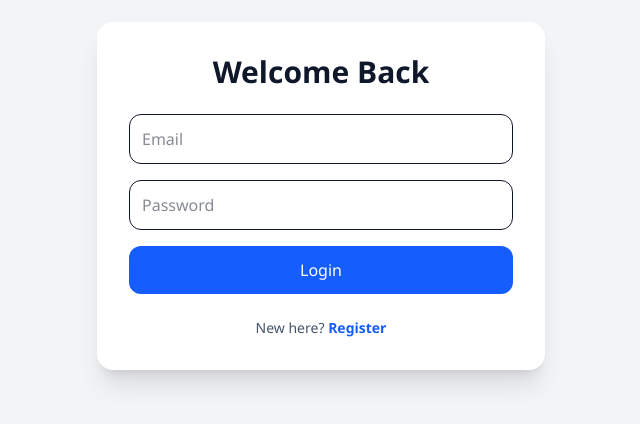
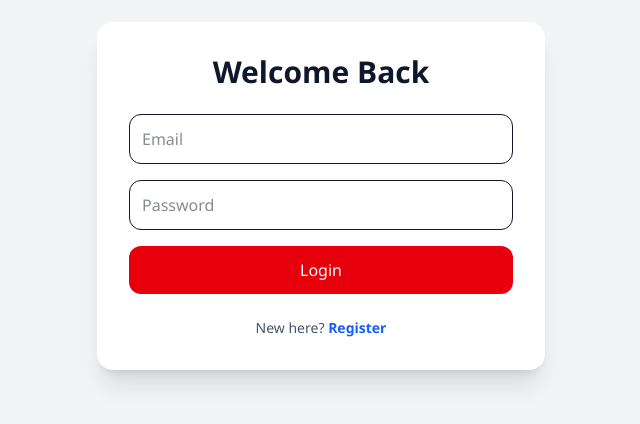
Before and after one commit to zb-coderZ/Task-Manager-__DEVOPS__, a React app in the folder frontend/: page / in a window 1280 px wide. Shown: the part 204-628 px from the top of the page, without its empty margins (319-959 px from the left). Built offline with nearby package versions, Linux system fonts and the light colour scheme; no server answers; the HTML template or start-up script is replaced by a standard one.

Commit message:
fix: update button color in Login component

```diff
--- a/frontend/src/Pages/Login.jsx
+++ b/frontend/src/Pages/Login.jsx
@@ -62,7 +62,7 @@ function Login() {
 
           <button
             type="submit"
-            className="w-full bg-blue-600 text-white p-3 rounded-xl hover:bg-blue-700"
+            className="w-full bg-red-600 text-white p-3 rounded-xl hover:bg-blue-700"
           >
             Login
           </button>
```
